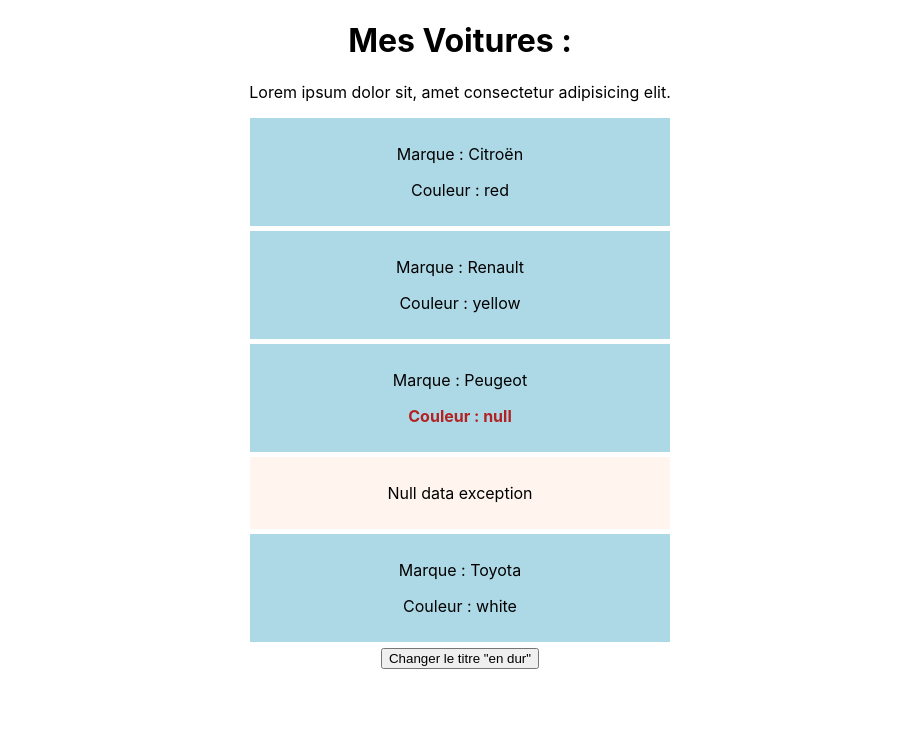
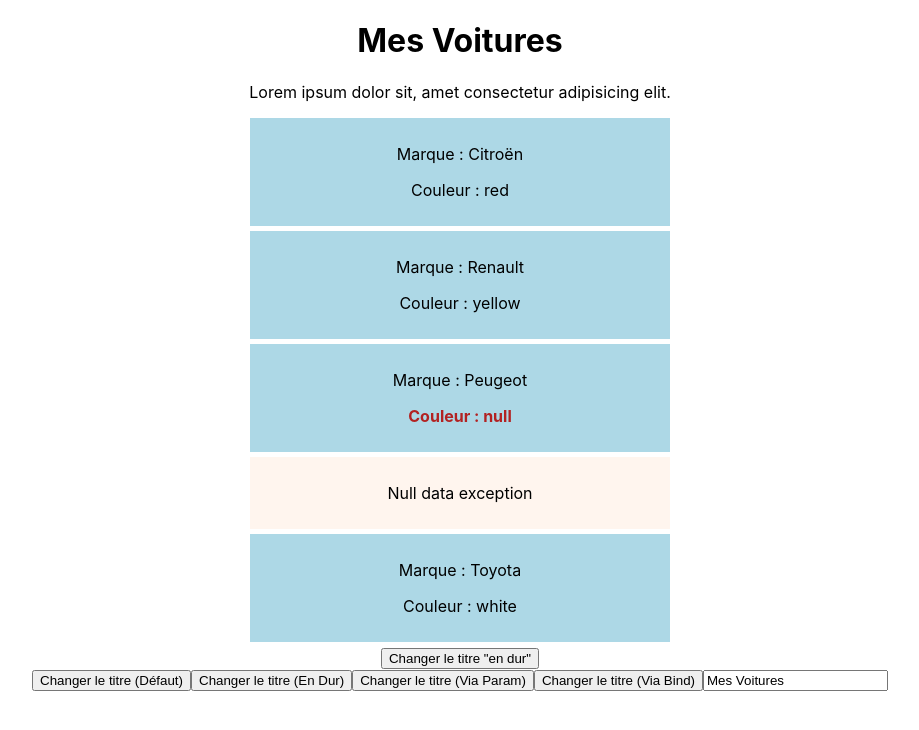
Before and after one commit to baptistelechat/Cars_React, a React (Create React App) app: page / in a window 1280 px wide. Shown: the top 730 px of the page, without its empty margins (180-1099 px from the left). Built offline with nearby package versions, Linux system fonts and the light colour scheme.

Commit message:
✨ Add function on buttons to change title with setSate

```diff
--- a/src/App.js
+++ b/src/App.js
@@ -7,13 +7,50 @@ import MyCars from './components/MyCars'
 class App extends Component {
 
   state = {
-    titre : 'Mes Voitures :'
+    titre : 'Mes Voitures'
+  }
+
+  changeTitleDefault = () => {
+    this.setState({
+        titre : 'Mes Voitures'
+    })
+  }
+
+  changeTitleSimple = () => {
+    this.setState({
+        titre : 'Mes Voitures (En dur)'
+    })
+  }
+
+  changeTitleParam = (titre) => {
+    this.setState({
+      titre : titre
+    })
+  }
+
+  changeTitleBind = (param) => {
+    this.setState({
+      titre : param
+    })
+  }
+
+  changeTitleInput = (e) => {
+    this.setState({
+      titre : e.target.value
+    })
   }
 
   render() {
     return (
       <div className="App">
         <MyCars title={this.state.titre}/>
+
+        <button onClick={this.changeTitleDefault}>Changer le titre (Défaut)</button>
+        <button onClick={this.changeTitleSimple}>Changer le titre (En Dur)</button>
+        <button onClick={() => this.changeTitleParam('Mes Voitures (Via Paramètre)')}>Changer le titre (Via Param)</button>
+        <button onClick={this.changeTitleBind.bind(this, 'Mes Voitures (Via Bind)')}>Changer le titre (Via Bind)</button>
+
+        <input type="text" onChange={this.changeTitleInput} value={this.state.titre}/>
       </div>
     );
   }
```
